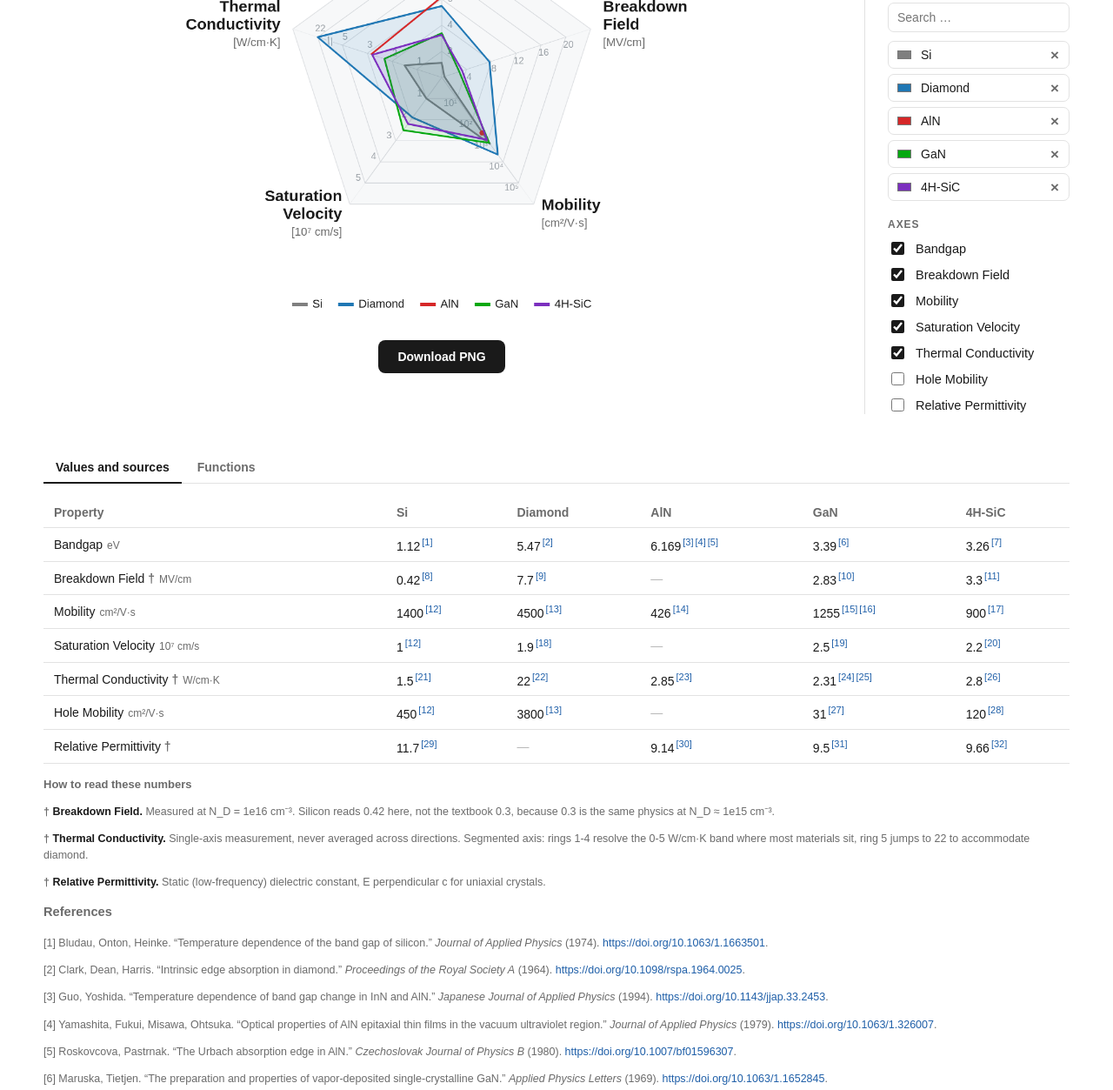
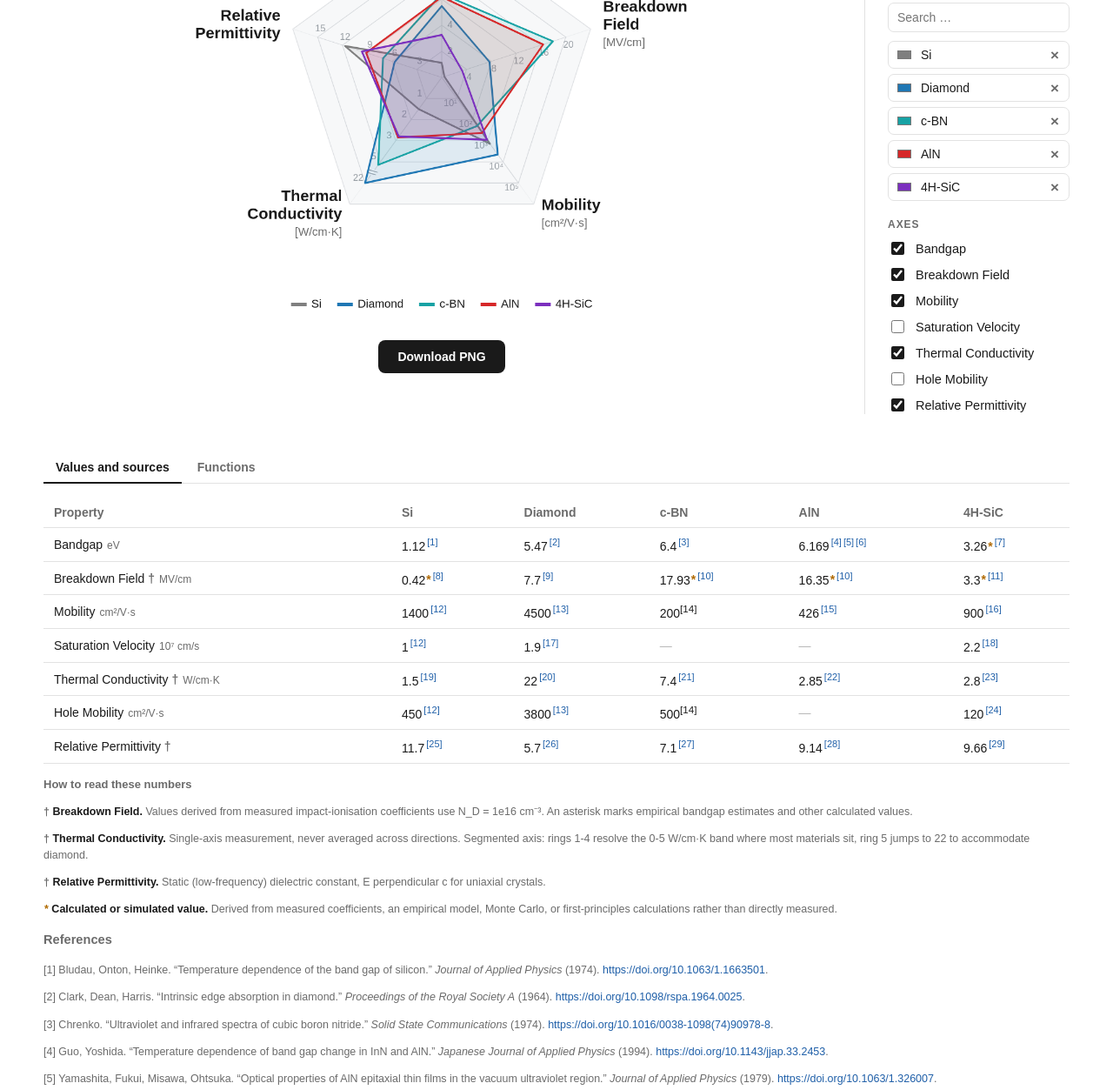
Before and after one commit to Alx-nder/materials, a plain HTML site: page mat_web/index.html in a window 1280 px wide. Shown: the part 251-1504 px from the top of the page at 87% size. Drawn offline with Linux system fonts and the light colour scheme.

Commit message:
diamond permitivity

```diff
--- a/json_table/materials.json
+++ b/json_table/materials.json
@@ -1,7 +1,7 @@
 {
   "title": "Wide- and ultrawide-bandgap semiconductor tradeoff",
   "temperature_k": 300,
-  "default_materials": ["si", "diamond", "aln", "gan","4h-sic" ],
+  "default_materials": ["si", "diamond", "c-bn", "aln", "4h-sic"],
   "properties": {
     "band_gap": {
       "name": "Bandgap",
@@ -16,7 +16,7 @@
       "axis_max": 20,
       "scale": "linear",
       "default_axis": true,
-      "note": "Measured at N_D = 1e16 cm\u207b\u00b3. Silicon reads 0.42 here, not the textbook 0.3, because 0.3 is the same physics at N_D \u2248 1e15 cm\u207b\u00b3."
+      "note": "Values derived from measured impact-ionisation coefficients use N_D = 1e16 cm\u207b\u00b3. An asterisk marks empirical bandgap estimates and other calculated values."
     },
     "electron_mobility": {
       "name": "Mobility",
@@ -31,7 +31,7 @@
       "unit": "10\u2077 cm/s",
       "axis_max": 5,
       "scale": "linear",
-      "default_axis": true
+      "default_axis": false
     },
     "thermal_conductivity": {
       "name": "Thermal Conductivity",
@@ -57,7 +57,7 @@
       "unit": "",
       "axis_max": 15,
       "scale": "linear",
-      "default_axis": false,
+      "default_axis": true,
       "note": "Static (low-frequency) dielectric constant, E perpendicular c for uniaxial crystals."
     }
   },
@@ -147,7 +147,7 @@
             "source_note": "hole coefficient beta(E) measured on homoepitaxial GaN p-n diodes with avalanche capability"
           },
           "observations": [
-            {"value": 2.83, "temperature_k": 300, "polytype": "wurtzite", "doping_cm3": 1e16, "method": "critical field from measured electron and hole impact-ionisation coefficients (photomultiplication on homoepitaxial p-n diodes)", "reference": "ji-2019"}
+            {"value": 2.83, "temperature_k": 300, "polytype": "wurtzite", "doping_cm3": 1e16, "method": "critical field calculated from measured electron and hole impact-ionisation coefficients (photomultiplication on homoepitaxial p-n diodes)", "reference": "ji-2019", "calculated": true}
           ]
         },
         "electron_mobility": {
@@ -290,6 +290,13 @@
           "observations": [
             {"value": 3800, "temperature_k": 300, "polytype": "diamond cubic", "method": "time-of-flight; high-purity single-crystal CVD", "reference": "isberg-2002"}
           ]
+        },
+        "relative_permittivity": {
+          "value": 5.7,
+          "aggregation": "single cited compilation value; primary measurement not traced",
+          "observations": [
+            {"value": 5.7, "temperature_k": 300, "polytype": "diamond cubic", "method": "static relative permittivity; cited compilation value", "reference": "diamond-permittivity-1995"}
+          ]
         }
       }
     },
@@ -307,6 +314,13 @@
             {"value": 6.026, "temperature_k": 300, "polytype": "wurtzite", "method": "temperature dependence of band gap", "reference": "guo-1994"},
             {"value": 6.2, "temperature_k": 300, "polytype": "wurtzite", "method": "absorption with excitonic contribution", "reference": "yamashita-1979"},
             {"value": 6.28, "temperature_k": 300, "polytype": "wurtzite", "method": "excitonic edge; 75 meV binding energy assumed", "reference": "roskovcova-1980"}
+          ]
+        },
+        "breakdown_field": {
+          "value": 16.35,
+          "aggregation": "empirical bandgap estimate; not a measured breakdown field",
+          "observations": [
+            {"value": 16.35, "temperature_k": 300, "polytype": "wurtzite", "method": "empirical estimate E_crit = 1.73e5 E_g^2.5 V/cm using E_g = 6.169 eV", "reference": "hudgins-2003", "calculated": true}
           ]
         },
         "electron_mobility": {
@@ -355,7 +369,7 @@
             "source_note": ""
           },
           "observations": [
-            {"value": 0.42, "temperature_k": 300, "doping_cm3": 1e16, "method": "critical field from measured avalanche ionization rates in Si p-n junctions", "reference": "vanoverstraeten-1970"}
+            {"value": 0.42, "temperature_k": 300, "doping_cm3": 1e16, "method": "critical field calculated from measured avalanche ionization rates in Si p-n junctions", "reference": "vanoverstraeten-1970", "calculated": true}
           ]
         },
         "electron_mobility": {
@@ -422,7 +436,7 @@
           "value": 3.26,
           "aggregation": "still backed only by a device-simulation parameter set; needs a measured replacement",
           "observations": [
-            {"value": 3.26, "temperature_k": 300, "polytype": "4H", "method": "material parameter set used for SiC device physics/simulation", "reference": "ruff-1994"}
+            {"value": 3.26, "temperature_k": 300, "polytype": "4H", "method": "material parameter set used for SiC device physics/simulation", "reference": "ruff-1994", "simulated": true}
           ]
         },
         "breakdown_field": {
@@ -434,7 +448,7 @@
             "source_note": ""
           },
           "observations": [
-            {"value": 3.3, "temperature_k": 300, "polytype": "4H", "doping_cm3": 1e16, "method": "critical field from measured impact-ionization coefficients (electron-beam excitation)", "reference": "raghunathan-1999"}
+            {"value": 3.3, "temperature_k": 300, "polytype": "4H", "doping_cm3": 1e16, "method": "critical field calculated from measured impact-ionization coefficients (electron-beam excitation)", "reference": "raghunathan-1999", "calculated": true}
           ]
         },
         "electron_mobility": {
@@ -835,6 +849,7 @@
       "label": "c-BN",
       "aliases": ["Cubic boron nitride", "Zinc-blende boron nitride"],
       "polytype": "zinc blende",
+      "color": "#17a2a4",
       "traced_via": "levinshtein-2001",
       "chapter_properties": {
         "source": "levinshtein-2001",
@@ -878,6 +893,13 @@
           "aggregation": "single primary observation; indirect gap",
           "observations": [
             {"value": 6.4, "temperature_k": 300, "polytype": "cubic", "method": "ultraviolet absorption edge on synthetic c-BN crystals", "reference": "chrenko-1974"}
+          ]
+        },
+        "breakdown_field": {
+          "value": 17.93,
+          "aggregation": "empirical bandgap estimate; not a measured breakdown field",
+          "observations": [
+            {"value": 17.93, "temperature_k": 300, "polytype": "cubic", "method": "empirical estimate E_crit = 1.73e5 E_g^2.5 V/cm using E_g = 6.4 eV", "reference": "hudgins-2003", "calculated": true}
           ]
         },
         "thermal_conductivity": {
--- a/json_table/references.json
+++ b/json_table/references.json
@@ -90,6 +90,15 @@
                        "journal":  "Journal of Physics and Chemistry of Solids",
                        "year":  1987
                    },
+    "diamond-permittivity-1995":  {
+                         "doi":  "10.1002/cvde.19950010109",
+                         "title":  "Synthetic diamond: Emerging CVD science and technology",
+                         "authors":  "Collins",
+                         "journal":  "Chemical Vapor Deposition",
+                         "year":  1995,
+                         "source_type":  "secondary compilation",
+                         "note":  "Supplied citation for the 300 K relative-permittivity value. Crossref identifies this record as a book notice."
+                     },
     "collins-1967":  {
                          "doi":  "10.1103/physrev.158.833",
                          "title":  "Lattice vibration spectra of aluminum nitride",
--- a/mat_web/app.js
+++ b/mat_web/app.js
@@ -9,8 +9,8 @@ const state = {
 
 async function init() {
   const [materialsResponse, referencesResponse] = await Promise.all([
-    fetch("../json_table/materials.json"),
-    fetch("../json_table/references.json"),
+    fetch("../json_table/materials.json?v=20260802-2", { cache: "no-store" }),
+    fetch("../json_table/references.json?v=20260802-2", { cache: "no-store" }),
   ]);
   state.data = await materialsResponse.json();
   state.data.references = await referencesResponse.json();
--- a/mat_web/index.html
+++ b/mat_web/index.html
@@ -57,6 +57,6 @@
     </div>
   </section>
 
-  <script src="app.js"></script>
+  <script src="app.js?v=20260802-2"></script>
 </body>
 </html>
```
